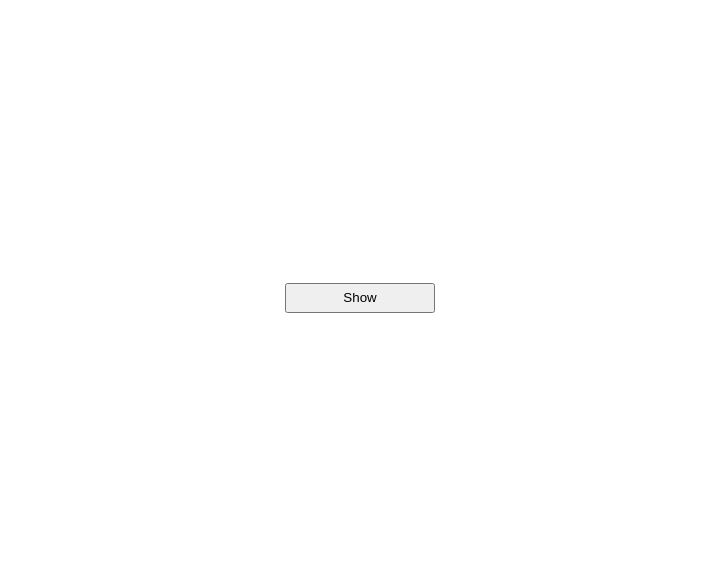
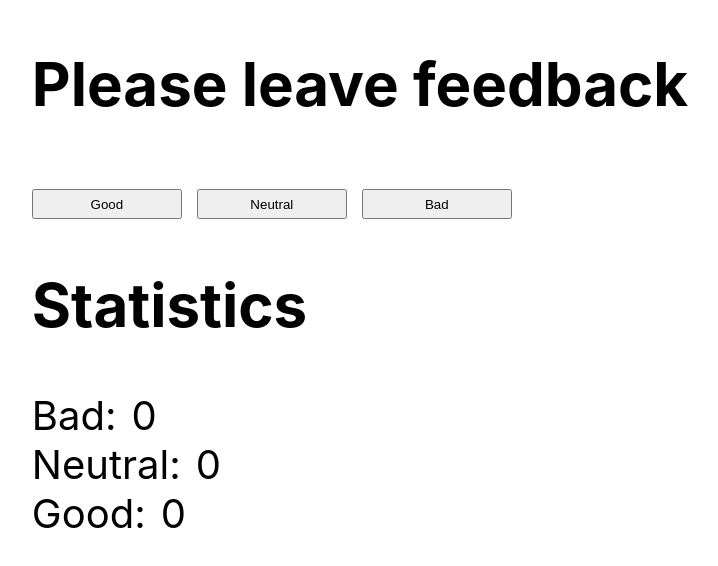
Before and after one commit to AntonZinchenko32/goit-react-hw-02-feedback, a React (Create React App) app: page / in a window 1280 px wide. Shown: the part 112-678 px from the top of the page, without its empty margins (280-998 px from the left). Built offline with nearby package versions, Linux system fonts and the light colour scheme.

Commit message:
Разметка
Создаёт элементы разметки

```diff
--- a/src/components/Feedback/Feedback.jsx
+++ b/src/components/Feedback/Feedback.jsx
@@ -14,9 +14,31 @@ class Feedback extends Component {
     const { children } = this.props;
 
     return (
-      <div>
-        <button className={css.myButton} onClick={this.toggle}>{isOpen ? "Hide" : "Show"}</button>
-        {isOpen && children}
+        <div>
+            <h2>Please leave feedback</h2>
+
+        <button className={css.myButton} onClick={this.toggle}>Good</button>
+        <button className={css.myButton} onClick={this.toggle}>Neutral</button>
+        <button className={css.myButton} onClick={this.toggle}>Bad</button>
+
+        <h2>Statistics</h2>
+
+        <ul className={css.statList}>
+            <li className={css.statListItem}>
+               <span className={css.label}>Bad:</span>
+               <span className={css.percentage}>0</span>
+                </li>
+
+            <li className={css.statListItem}>
+               <span className={css.label}>Neutral:</span>
+               <span className={css.percentage}>0</span>
+                </li>
+
+            <li className={css.statListItem}>
+               <span className={css.label}>Good:</span>
+               <span className={css.percentage}>0</span>
+            </li>
+        </ul>
       </div>
     );
   }
--- a/src/components/Feedback/Feedback.module.css
+++ b/src/components/Feedback/Feedback.module.css
@@ -1,4 +1,17 @@
+.myButton:not(:last-child) {
+    margin-right: 15px;
+}
+
 .myButton {
     width: 150px;
     height: 30px;
 }
+
+.statList {
+    list-style: none;
+    padding: 0;
+}
+
+.label {
+    margin-right: 15px;
+}
```
